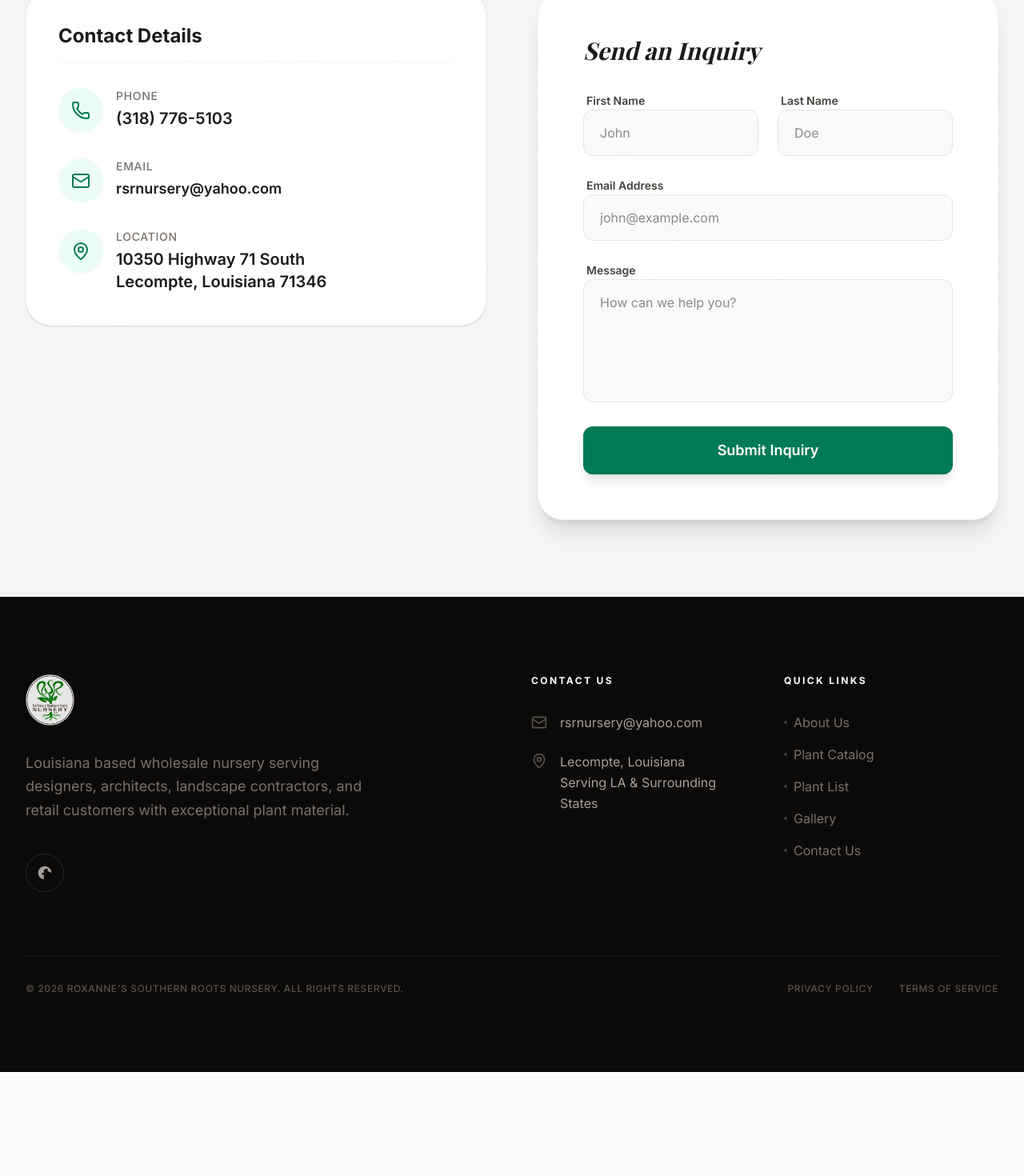
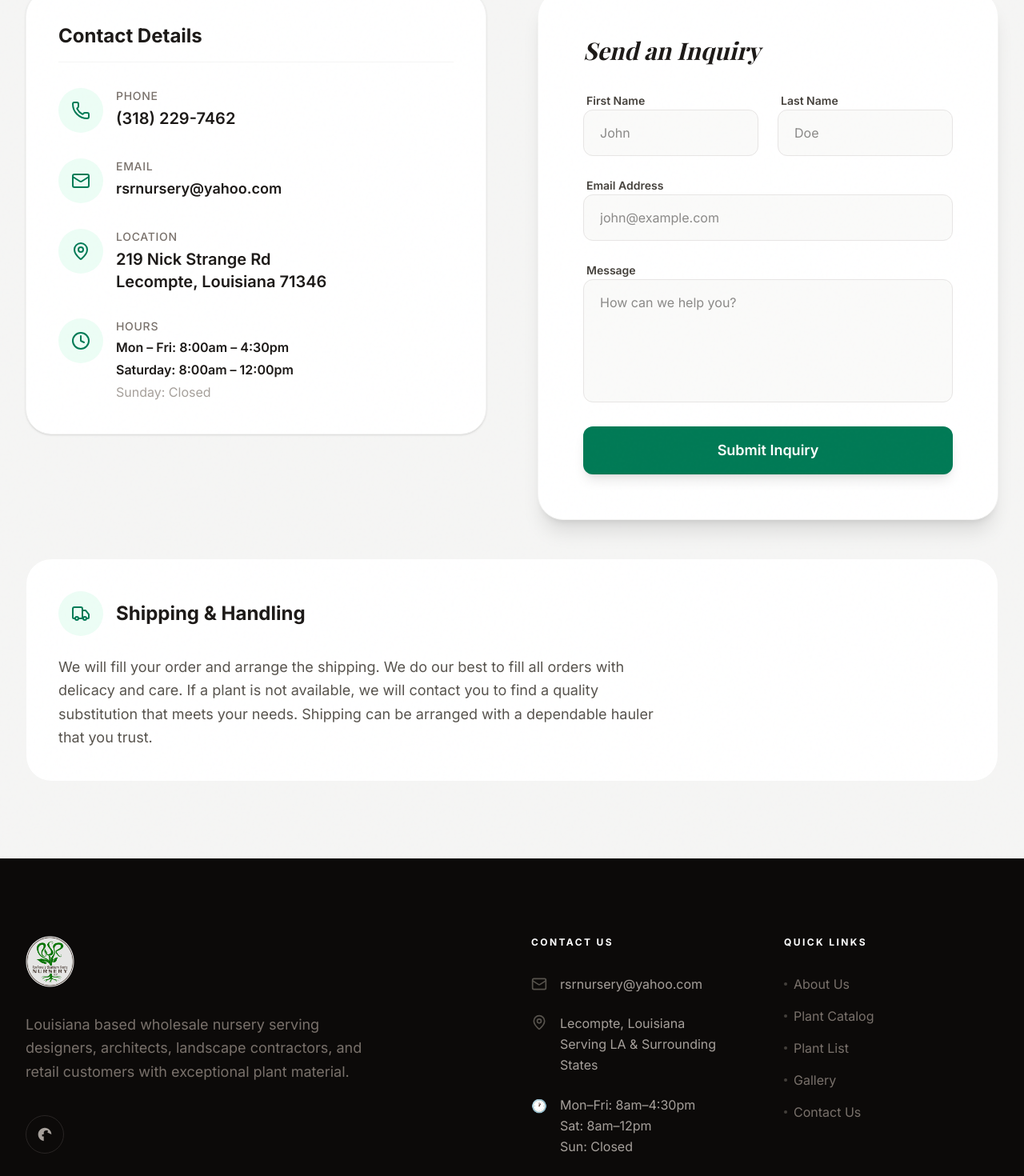
Before and after one commit to Founditmarketing/nursery, a React (Vite) app: page /contact in a window 1280 px wide. Shown: the part 360-1830 px from the top of the page at 80% size. Before the commit the page ends 1700 px from the top, so only its background shows below. Built offline with nearby package versions, Linux system fonts and the light colour scheme; a web font is replaced by a local one.

Commit message:
Fix: correct phone/address, add hours and shipping info

```diff
--- a/src/components/Footer.tsx
+++ b/src/components/Footer.tsx
@@ -38,7 +38,17 @@ export default function Footer() {
                             <li>
                                 <div className="flex items-start gap-4">
                                     <MapPin className="w-5 h-5 shrink-0 mt-0.5 text-stone-600" />
-                                    <span className="font-light leading-relaxed text-stone-400">Lecompte, Louisiana<br />Serving LA & Surrounding States</span>
+                                    <span className="font-light leading-relaxed text-stone-400">Lecompte, Louisiana<br />Serving LA &amp; Surrounding States</span>
+                                </div>
+                            </li>
+                            <li>
+                                <div className="flex items-start gap-4">
+                                    <span className="text-stone-600 shrink-0 mt-0.5">🕐</span>
+                                    <span className="font-light leading-relaxed text-stone-400">
+                                        Mon–Fri: 8am–4:30pm<br />
+                                        Sat: 8am–12pm<br />
+                                        Sun: Closed
+                                    </span>
                                 </div>
                             </li>
                         </ul>
--- a/src/pages/Contact.tsx
+++ b/src/pages/Contact.tsx
@@ -1,5 +1,5 @@
 import { motion } from 'motion/react';
-import { Mail, Phone, MapPin } from 'lucide-react';
+import { Mail, Phone, MapPin, Clock, Truck } from 'lucide-react';
 
 export default function Contact() {
     return (
@@ -31,13 +31,13 @@ export default function Contact() {
                             <h3 className="text-2xl font-bold text-stone-900 mb-8 border-b border-stone-100 pb-4">Contact Details</h3>
 
                             <div className="space-y-8">
-                                <a href="tel:3187765103" className="flex items-start gap-4 group">
+                                <a href="tel:3182297462" className="flex items-start gap-4 group">
                                     <div className="p-4 rounded-full bg-emerald-50 text-emerald-700 group-hover:bg-emerald-600 group-hover:text-white transition-colors duration-300">
                                         <Phone className="w-6 h-6" />
                                     </div>
                                     <div>
                                         <p className="text-stone-500 font-medium text-sm mb-1 uppercase tracking-wider">Phone</p>
-                                        <p className="text-stone-900 font-semibold text-xl group-hover:text-emerald-700 transition-colors">(318) 776-5103</p>
+                                        <p className="text-stone-900 font-semibold text-xl group-hover:text-emerald-700 transition-colors">(318) 229-7462</p>
                                     </div>
                                 </a>
 
@@ -51,16 +51,30 @@ export default function Contact() {
                                     </div>
                                 </a>
 
-                                <div className="flex items-start gap-4 group">
+                                <div className="flex items-start gap-4">
                                     <div className="p-4 rounded-full bg-emerald-50 text-emerald-700">
                                         <MapPin className="w-6 h-6" />
                                     </div>
                                     <div>
                                         <p className="text-stone-500 font-medium text-sm mb-1 uppercase tracking-wider">Location</p>
                                         <p className="text-stone-900 font-semibold text-xl">
-                                            10350 Highway 71 South<br />
+                                            219 Nick Strange Rd<br />
                                             Lecompte, Louisiana 71346
                                         </p>
+                                    </div>
+                                </div>
+
+                                <div className="flex items-start gap-4">
+                                    <div className="p-4 rounded-full bg-emerald-50 text-emerald-700">
+                                        <Clock className="w-6 h-6" />
+                                    </div>
+                                    <div>
+                                        <p className="text-stone-500 font-medium text-sm mb-1 uppercase tracking-wider">Hours</p>
+                                        <div className="text-stone-900 font-semibold text-base space-y-1">
+                                            <p>Mon – Fri: 8:00am – 4:30pm</p>
+                                            <p>Saturday: 8:00am – 12:00pm</p>
+                                            <p className="text-stone-400 font-normal">Sunday: Closed</p>
+                                        </div>
                                     </div>
                                 </div>
                             </div>
@@ -100,6 +114,24 @@ export default function Contact() {
                         </form>
                     </motion.div>
                 </div>
+
+                {/* Shipping & Handling */}
+                <motion.div
+                    initial={{ opacity: 0, y: 30 }}
+                    animate={{ opacity: 1, y: 0 }}
+                    transition={{ duration: 0.8, delay: 0.6, ease: [0.22, 1, 0.36, 1] }}
+                    className="mt-12 bg-white p-10 rounded-[2rem] border border-stone-100"
+                >
+                    <div className="flex items-center gap-4 mb-6">
+                        <div className="p-4 rounded-full bg-emerald-50 text-emerald-700">
+                            <Truck className="w-6 h-6" />
+                        </div>
+                        <h3 className="text-2xl font-bold text-stone-900">Shipping &amp; Handling</h3>
+                    </div>
+                    <p className="text-stone-600 text-lg font-light leading-relaxed max-w-3xl">
+                        We will fill your order and arrange the shipping. We do our best to fill all orders with delicacy and care. If a plant is not available, we will contact you to find a quality substitution that meets your needs. Shipping can be arranged with a dependable hauler that you trust.
+                    </p>
+                </motion.div>
             </div>
         </main>
     );
```
